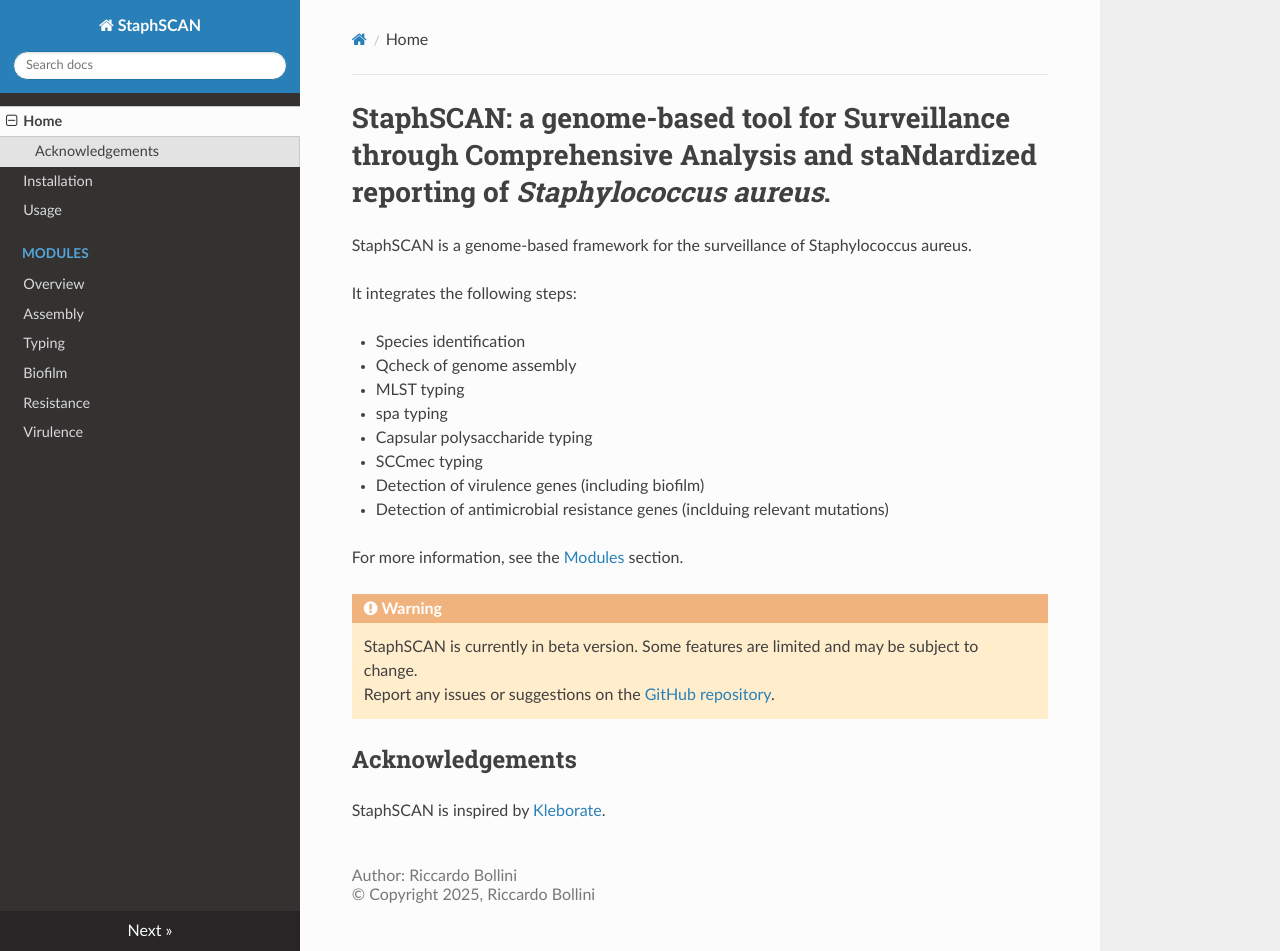
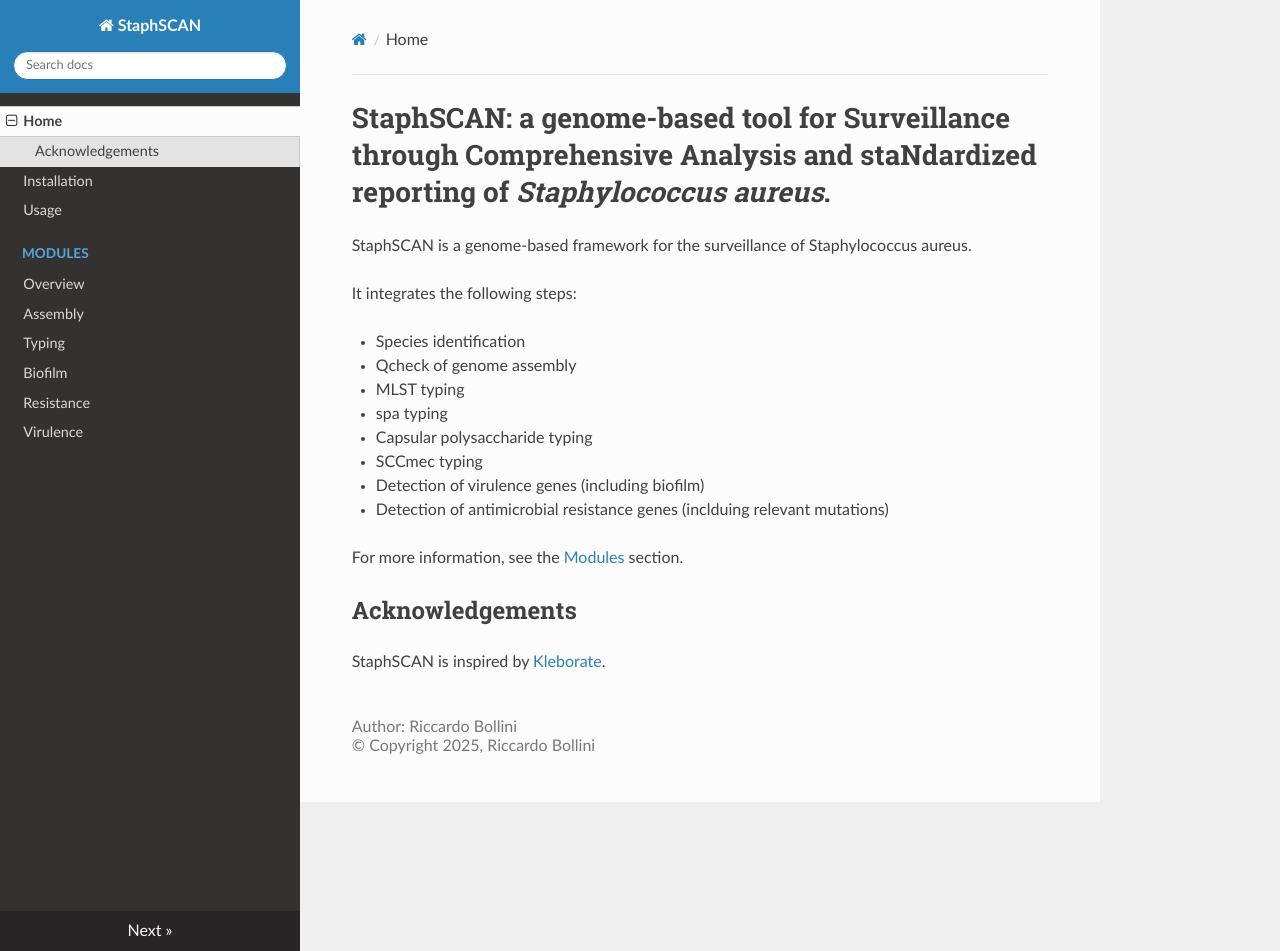
Before and after one commit to riccabolla/StaphSCAN, an MkDocs documentation site: the page built from docs/index.md, in a window 1280 px wide and 951 px high. Built offline with MkDocs 1.6.1, drawn with Linux system fonts in a browser that asks for light colours; nearby versions of some CDN libraries.

Commit message:
removed beta version statement

```diff
--- a/docs/index.md
+++ b/docs/index.md
@@ -16,11 +16,6 @@
 
 For more information, see the [Modules](modules.md) section.
 
-!!! warning
-    StaphSCAN is currently in beta version. Some features are limited and may be subject to change. <br>
-    Report any issues or suggestions on the [GitHub repository](https://github.com/riccabolla/StaphSCAN).
-
-
 Acknowledgements
 ----------------
 StaphSCAN is inspired by [Kleborate](https://github.com/klebgenomics/Kleborate/tree/main).
```
Also changed, not shown: README.md (+0 -7 lines).
